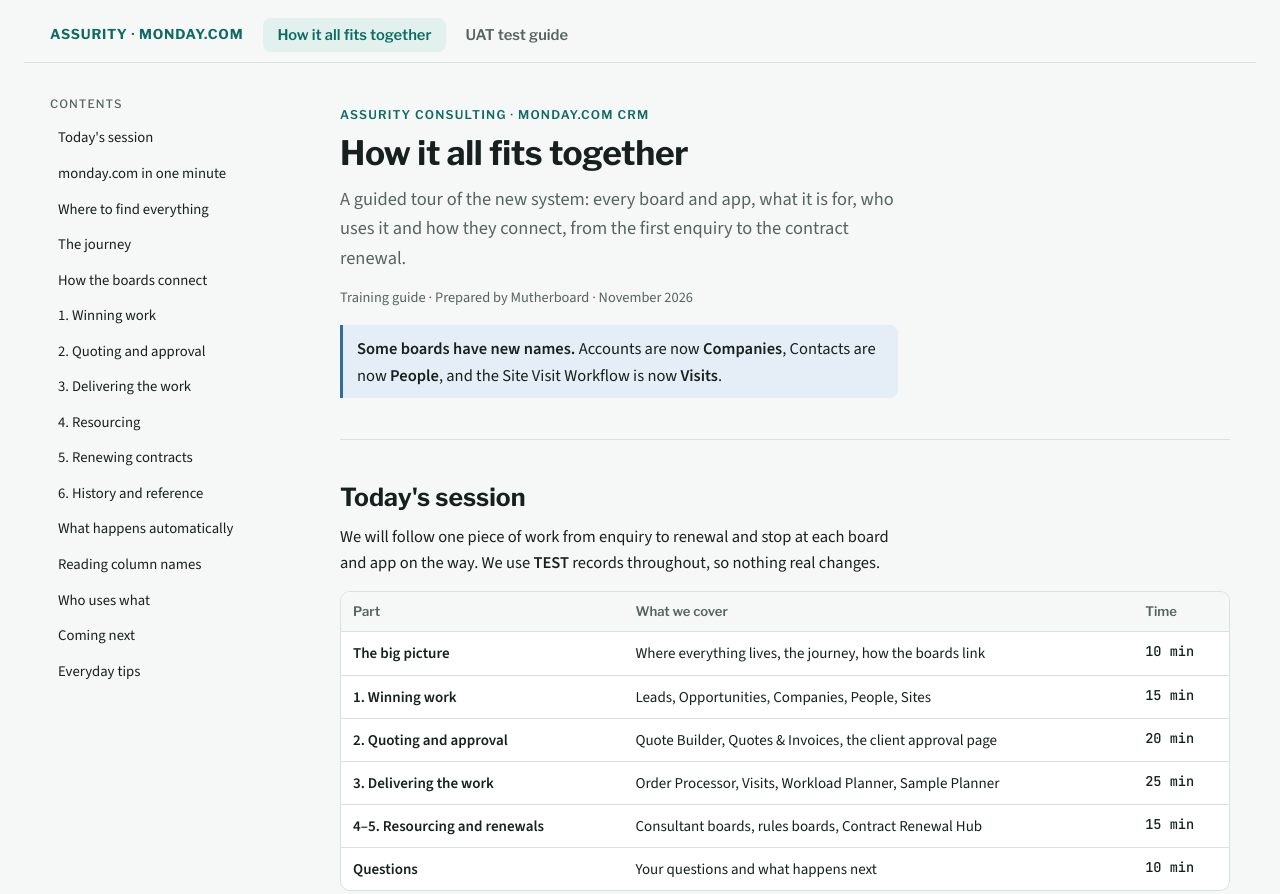
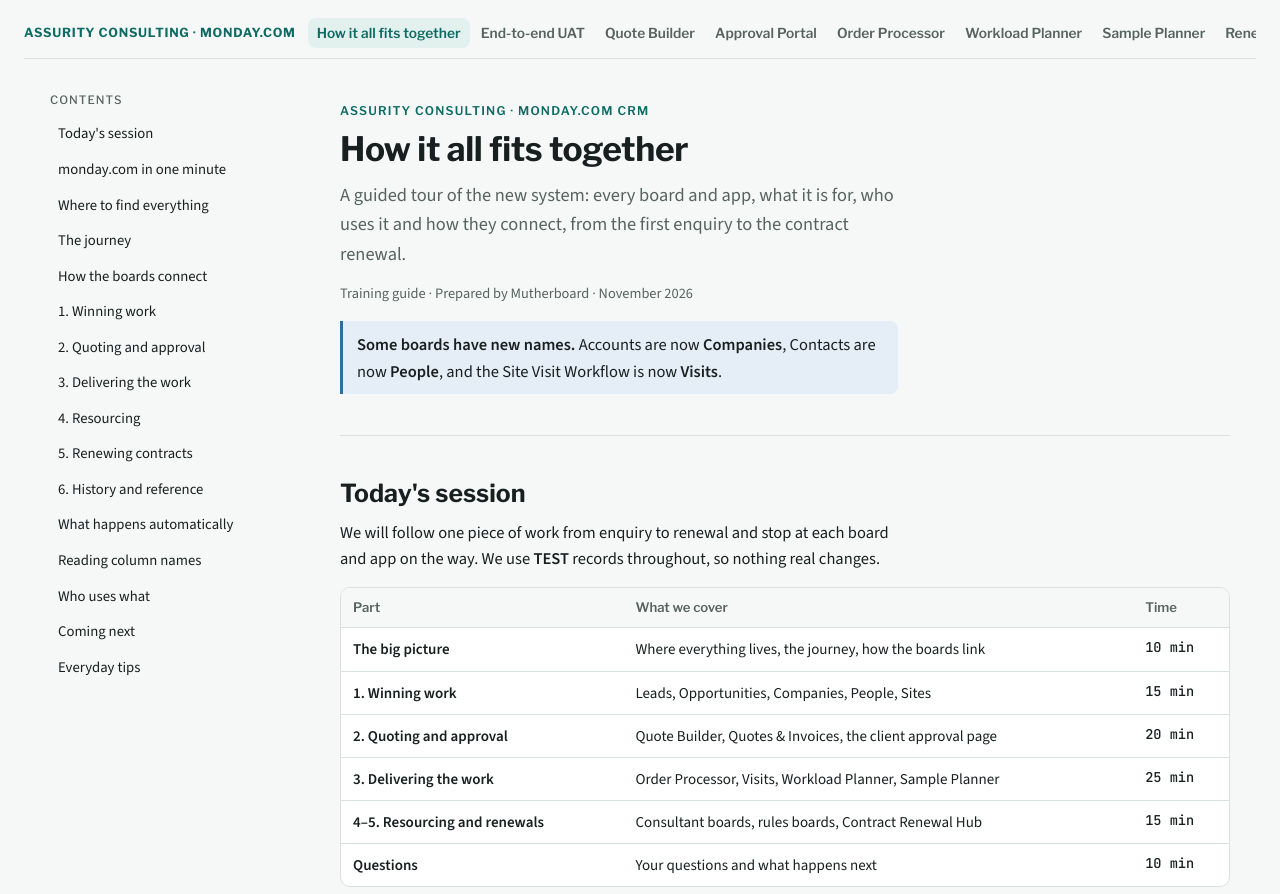
Before and after one commit to natalie955/assurity-uat-guide, a plain HTML site: page training.html in a window 1280 px wide. Shown: the top 894 px of the page. Drawn offline with nearby package versions, Linux system fonts and the light colour scheme.

Commit message:
Update training.html

```diff
--- a/training.html
+++ b/training.html
@@ -116,9 +116,9 @@ dl.faq dd{margin:.2rem 0 0;max-width:68ch}
 <style>
 /* Tab bar shared by both pages */
 .tabs{border-bottom:1px solid var(--line);background:var(--bg)}
-.tabs .in{max-width:1180px;margin:0 auto;display:flex;align-items:center;gap:6px;padding:10px 0;overflow-x:auto}
-.tabs .brand{font-family:var(--display);font-weight:700;letter-spacing:.06em;margin-right:14px;white-space:nowrap;color:var(--accent);font-size:.85rem;text-transform:uppercase}
-.tabs a{padding:8px 14px;border-radius:8px;text-decoration:none;color:var(--muted);font:600 .92rem var(--display);white-space:nowrap}
+.tabs .in{max-width:1240px;margin:0 auto;display:flex;align-items:center;gap:2px;padding:10px 0;overflow-x:auto}
+.tabs .brand{font-family:var(--display);font-weight:700;letter-spacing:.06em;margin-right:10px;white-space:nowrap;color:var(--accent);font-size:.78rem;text-transform:uppercase}
+.tabs a{padding:7px 9px;border-radius:8px;text-decoration:none;color:var(--muted);font:600 .86rem var(--display);white-space:nowrap}
 .tabs a:hover{background:var(--accent-soft)}
 .tabs a[aria-current="page"]{background:var(--accent-soft);color:var(--accent)}
 /* Training page */
@@ -163,7 +163,7 @@ a:hover .d-app{stroke-width:2}
 </style>
 </head>
 <body>
-<nav class="tabs" aria-label="Guides"><div class="in"><span class="brand">Assurity · monday.com</span><a href="training.html" aria-current="page">How it all fits together</a><a href="./">UAT test guide</a></div></nav>
+<nav class="tabs" aria-label="Guides"><div class="in"><span class="brand">Assurity Consulting · monday.com</span><a href="training.html" aria-current="page">How it all fits together</a><a href="./">End-to-end UAT</a><a href="uat-quote-builder.html">Quote Builder</a><a href="uat-approval-portal.html">Approval Portal</a><a href="uat-order-processor.html">Order Processor</a><a href="uat-workload-planner.html">Workload Planner</a><a href="uat-sample-planner.html">Sample Planner</a><a href="uat-renewal-hub.html">Renewal Hub</a></div></nav>
 <div class="wrap">
 <nav class="toc" aria-label="Contents">
   <p class="label">Contents</p>
```
